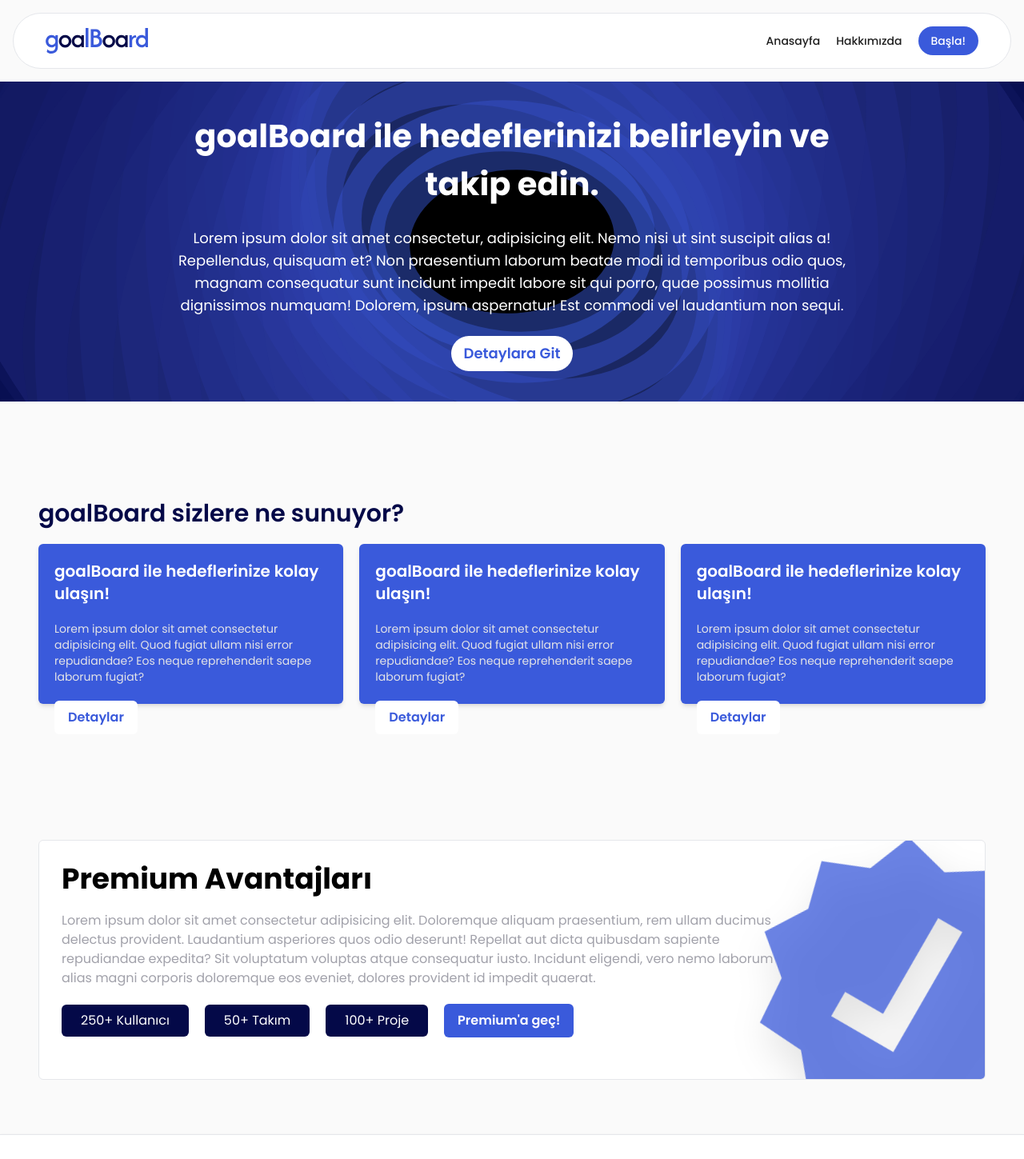
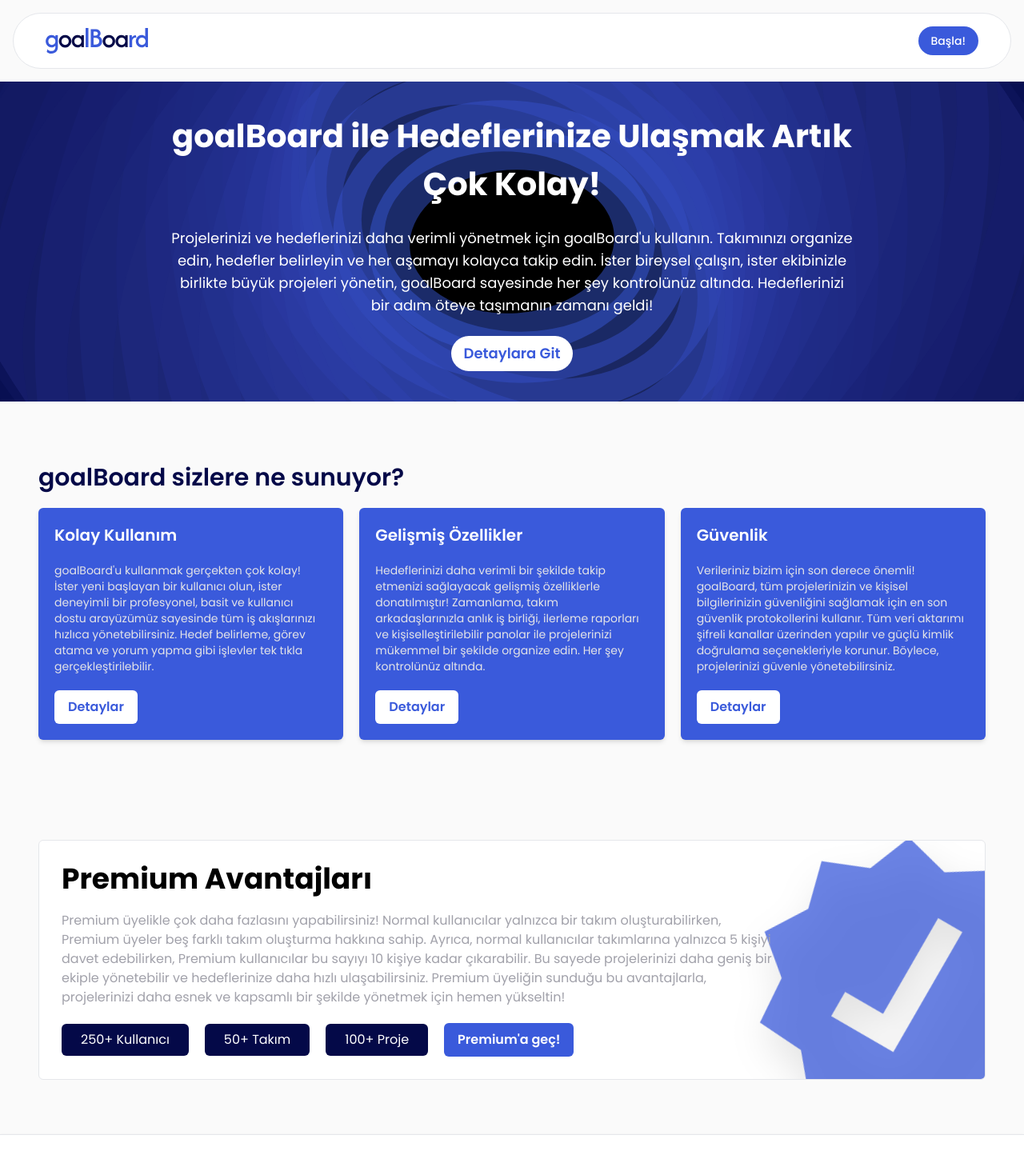
Before and after one commit to ozmberkan/goalboard, a React (Vite) app: page / in a window 1280 px wide. Shown: the top 1449 px of the page at 80% size. Built offline with nearby package versions, Linux system fonts and the light colour scheme.

Commit message:
best practice ayarlandı.

```diff
--- a/src/components/Footer/Footer.jsx
+++ b/src/components/Footer/Footer.jsx
@@ -1,35 +1,33 @@
 import React from "react";
 import { Link } from "react-router-dom";
 import Logo from "~/assets/Logo/SVG/DarkLogo.svg";
+import { footerTabs } from "~/data/data";
 
 const Footer = () => {
   return (
-    <footer class="bg-white shadow dark:bg-gray-900 border-t w-full">
-      <div class="w-full max-w-screen-xl mx-auto p-4 md:py-8">
-        <div class="sm:flex sm:items-center sm:justify-between">
+    <footer className="bg-white shadow dark:bg-gray-900 border-t w-full">
+      <div className="w-full max-w-screen-2xl mx-auto p-4 md:py-8">
+        <div className="sm:flex sm:items-center sm:justify-between">
           <Link
             to="/"
-            class="flex items-center mb-4 sm:mb-0 space-x-3 rtl:space-x-reverse"
+            className="flex items-center mb-4 sm:mb-0 space-x-3 rtl:space-x-reverse"
           >
-            <img src={Logo} class="h-10" />
+            <img src={Logo} className="h-10" />
           </Link>
-          <ul class="flex flex-wrap items-center mb-6 text-sm font-medium text-gray-500 sm:mb-0 dark:text-gray-400 ">
-            <Link to="/about" class="hover:underline me-4 md:me-6">
-              Hakkımızda
-            </Link>
-            <Link to="/privacy-policy" class="hover:underline me-4 md:me-6">
-              Gizlilik Politikası
-            </Link>
-            <Link to="/license" class="hover:underline me-4 md:me-6">
-              Lisans
-            </Link>
-            <Link to="/contact" class="hover:underline">
-              İletişim
-            </Link>
+          <ul className="flex flex-wrap items-center mb-6 text-sm font-medium text-gray-500 sm:mb-0 dark:text-gray-400 ">
+            {footerTabs.map((tab) => (
+              <Link
+                key={tab.id}
+                to={tab.to}
+                className="hover:underline me-4 md:me-6"
+              >
+                {tab.label}
+              </Link>
+            ))}
           </ul>
         </div>
-        <hr class="my-6 border-gray-200 sm:mx-auto dark:border-gray-700 lg:my-8" />
-        <span class="block text-sm text-gray-500 sm:text-center dark:text-gray-400">
+        <hr className="my-6 border-gray-200 sm:mx-auto dark:border-gray-700 lg:my-8" />
+        <span className="block text-sm text-gray-500 sm:text-center dark:text-gray-400">
           © 2024 goalBoard™ . Tüm Hakları Saklıdır.
         </span>
       </div>
--- a/src/components/Home/Features/FeatureBox.jsx
+++ b/src/components/Home/Features/FeatureBox.jsx
@@ -1,16 +1,10 @@
-import React from "react";
+const FeatureBox = ({ feature }) => {
+  const { title, description } = feature;
 
-const FeatureBox = () => {
   return (
-    <div className="w-full h-[200px] bg-base  shadow-md justify-start items-start rounded-md p-5 flex flex-col gap-y-5 relative">
-      <h1 className="text-xl font-semibold text-white">
-        goalBoard ile hedeflerinize kolay ulaşın!
-      </h1>
-      <p className="text-zinc-200 text-sm">
-        Lorem ipsum dolor sit amet consectetur adipisicing elit. Quod fugiat
-        ullam nisi error repudiandae? Eos neque reprehenderit saepe laborum
-        fugiat?
-      </p>
+    <div className="w-full  bg-base  shadow-md justify-start items-start rounded-md p-5 flex flex-col gap-y-5 relative">
+      <h1 className="text-xl font-semibold text-white">{title}</h1>
+      <p className="text-zinc-200 text-sm">{description}</p>
       <button className="px-4 py-2 rounded-md bg-white text-base font-semibold border border-transparent hover:border hover:border-white hover:bg-base hover:text-white">
         Detaylar
       </button>
--- a/src/components/Home/Features/Features.jsx
+++ b/src/components/Home/Features/Features.jsx
@@ -1,4 +1,4 @@
-import React from "react";
+import { features } from "~/data/data";
 import FeatureBox from "./FeatureBox";
 
 const Features = () => {
@@ -9,10 +9,10 @@ const Features = () => {
           goalBoard sizlere ne sunuyor?
         </h1>
       </div>
-      <div className="flex gap-x-5">
-        <FeatureBox />
-        <FeatureBox />
-        <FeatureBox />
+      <div className="flex gap-x-5 w-full">
+        {features.map((feature) => (
+          <FeatureBox key={feature.id} feature={feature} />
+        ))}
       </div>
     </div>
   );
--- a/src/components/Home/Hero/Hero.jsx
+++ b/src/components/Home/Hero/Hero.jsx
@@ -1,19 +1,16 @@
-import React from "react";
-
 const Hero = () => {
   return (
     <div className="h-[400px] bg-banner-hero bg-no-repeat bg-cover bg-center w-full flex justify-center items-center flex-col">
       <div className="w-2/3 flex justify-center items-center flex-col gap-y-6">
         <h1 className="text-white text-[40px] font-bold text-center">
-          goalBoard ile hedeflerinizi belirleyin ve takip edin.
+          goalBoard ile Hedeflerinize Ulaşmak Artık Çok Kolay!
         </h1>
         <p className="text-white text-center text-lg">
-          Lorem ipsum dolor sit amet consectetur, adipisicing elit. Nemo nisi ut
-          sint suscipit alias a! Repellendus, quisquam et? Non praesentium
-          laborum beatae modi id temporibus odio quos, magnam consequatur sunt
-          incidunt impedit labore sit qui porro, quae possimus mollitia
-          dignissimos numquam! Dolorem, ipsum aspernatur! Est commodi vel
-          laudantium non sequi.
+          Projelerinizi ve hedeflerinizi daha verimli yönetmek için goalBoard'u
+          kullanın. Takımınızı organize edin, hedefler belirleyin ve her aşamayı
+          kolayca takip edin. İster bireysel çalışın, ister ekibinizle birlikte
+          büyük projeleri yönetin, goalBoard sayesinde her şey kontrolünüz
+          altında. Hedeflerinizi bir adım öteye taşımanın zamanı geldi!
         </p>
         <button className="px-4 py-2 rounded-full text-lg bg-white text-base font-semibold">
           Detaylara Git
--- a/src/components/Home/Premium/Premium.jsx
+++ b/src/components/Home/Premium/Premium.jsx
@@ -1,4 +1,5 @@
 import { MdVerified } from "react-icons/md";
+import { statistics } from "~/data/data";
 
 const Premium = () => {
   return (
@@ -8,24 +9,25 @@ const Premium = () => {
         <div className="w-[80%] p-3 flex flex-col gap-y-5 z-10">
           <h1 className="text-4xl font-bold">Premium Avantajları</h1>
           <p className="text-zinc-400">
-            Lorem ipsum dolor sit amet consectetur adipisicing elit. Doloremque
-            aliquam praesentium, rem ullam ducimus delectus provident.
-            Laudantium asperiores quos odio deserunt! Repellat aut dicta
-            quibusdam sapiente repudiandae expedita? Sit voluptatum voluptas
-            atque consequatur iusto. Incidunt eligendi, vero nemo laborum alias
-            magni corporis doloremque eos eveniet, dolores provident id impedit
-            quaerat.
+            Premium üyelikle çok daha fazlasını yapabilirsiniz! Normal
+            kullanıcılar yalnızca bir takım oluşturabilirken, Premium üyeler beş
+            farklı takım oluşturma hakkına sahip. Ayrıca, normal kullanıcılar
+            takımlarına yalnızca 5 kişiyi davet edebilirken, Premium
+            kullanıcılar bu sayıyı 10 kişiye kadar çıkarabilir. Bu sayede
+            projelerinizi daha geniş bir ekiple yönetebilir ve hedeflerinize
+            daha hızlı ulaşabilirsiniz. Premium üyeliğin sunduğu bu
+            avantajlarla, projelerinizi daha esnek ve kapsamlı bir şekilde
+            yönetmek için hemen yükseltin!
           </p>
           <div className="w-full flex justify-start items-center gap-x-5">
-            <div className="px-6 py-2 rounded-md bg-baseDark text-white">
-              250+ Kullanıcı
-            </div>
-            <div className="px-6 py-2 rounded-md bg-baseDark text-white">
-              50+ Takım
-            </div>
-            <div className="px-6 py-2 rounded-md bg-baseDark text-white">
-              100+ Proje
-            </div>
+            {statistics.map((stat) => (
+              <div
+                key={stat.id}
+                className="px-6 py-2 rounded-md bg-baseDark text-white"
+              >
+                {stat.label}
+              </div>
+            ))}
             <button className="px-4 py-2 rounded-md bg-base text-white font-semibold border border-transparent hover:border hover:border-base hover:bg-white hover:text-base">
               Premium'a geç!
             </button>
--- a/src/components/Navbar/Navbar.jsx
+++ b/src/components/Navbar/Navbar.jsx
@@ -1,5 +1,4 @@
 import { Link } from "react-router-dom";
-import { navTabs } from "~/data/data";
 import Logo from "~/assets/Logo/SVG/goalBoardTextDark.svg";
 
 const Navbar = () => {
@@ -10,19 +9,13 @@ const Navbar = () => {
           <img src={Logo} className="w-32" />
         </Link>
         <div className="flex gap-x-5 items-center">
-          {navTabs.map((tab) => (
-            <Link
-              key={tab.id}
-              to={tab.to}
-              className={`font-medium text-sm text-bgDark ${
-                tab.label === "Başla!"
-                  ? "bg-base text-white px-4 py-2 rounded-full"
-                  : ""
-              }`}
-            >
-              {tab.label}
-            </Link>
-          ))}
+          <Link
+            to="/register"
+            className={`font-medium text-sm bg-base text-white px-4 py-2 rounded-full
+            `}
+          >
+            Başla!
+          </Link>
         </div>
       </div>
     </div>
--- a/src/data/data.js
+++ b/src/data/data.js
@@ -1,13 +1,33 @@
-export const navTabs = [
-  { id: 1, label: "Anasayfa", to: "/" },
+export const features = [
+  {
+    id: 1,
+    title: "Kolay Kullanım",
+    description:
+      "goalBoard'u kullanmak gerçekten çok kolay! İster yeni başlayan bir kullanıcı olun, ister deneyimli bir profesyonel, basit ve kullanıcı dostu arayüzümüz sayesinde tüm iş akışlarınızı hızlıca yönetebilirsiniz. Hedef belirleme, görev atama ve yorum yapma gibi işlevler tek tıkla gerçekleştirilebilir.",
+  },
   {
     id: 2,
-    label: "Hakkımızda",
-    to: "/about",
+    title: "Gelişmiş Özellikler",
+    description:
+      "Hedeflerinizi daha verimli bir şekilde takip etmenizi sağlayacak gelişmiş özelliklerle donatılmıştır! Zamanlama, takım arkadaşlarınızla anlık iş birliği, ilerleme raporları ve kişiselleştirilebilir panolar ile projelerinizi mükemmel bir şekilde organize edin. Her şey kontrolünüz altında.",
   },
   {
     id: 3,
-    label: "Başla!",
-    to: "/register",
+    title: "Güvenlik",
+    description:
+      "Verileriniz bizim için son derece önemli! goalBoard, tüm projelerinizin ve kişisel bilgilerinizin güvenliğini sağlamak için en son güvenlik protokollerini kullanır. Tüm veri aktarımı şifreli kanallar üzerinden yapılır ve güçlü kimlik doğrulama seçenekleriyle korunur. Böylece, projelerinizi güvenle yönetebilirsiniz.",
   },
 ];
+
+export const statistics = [
+  { id: 1, label: "250+ Kullanıcı" },
+  { id: 2, label: "50+ Takım" },
+  { id: 3, label: "100+ Proje" },
+];
+
+export const footerTabs = [
+  { id: 1, label: "Hakkımızda", to: "/about" },
+  { id: 2, label: "Gizlilik Politikası", to: "/privacy-policy" },
+  { id: 3, label: "Lisans", to: "/license" },
+  { id: 4, label: "İletişim", to: "/contact" },
+];
```
